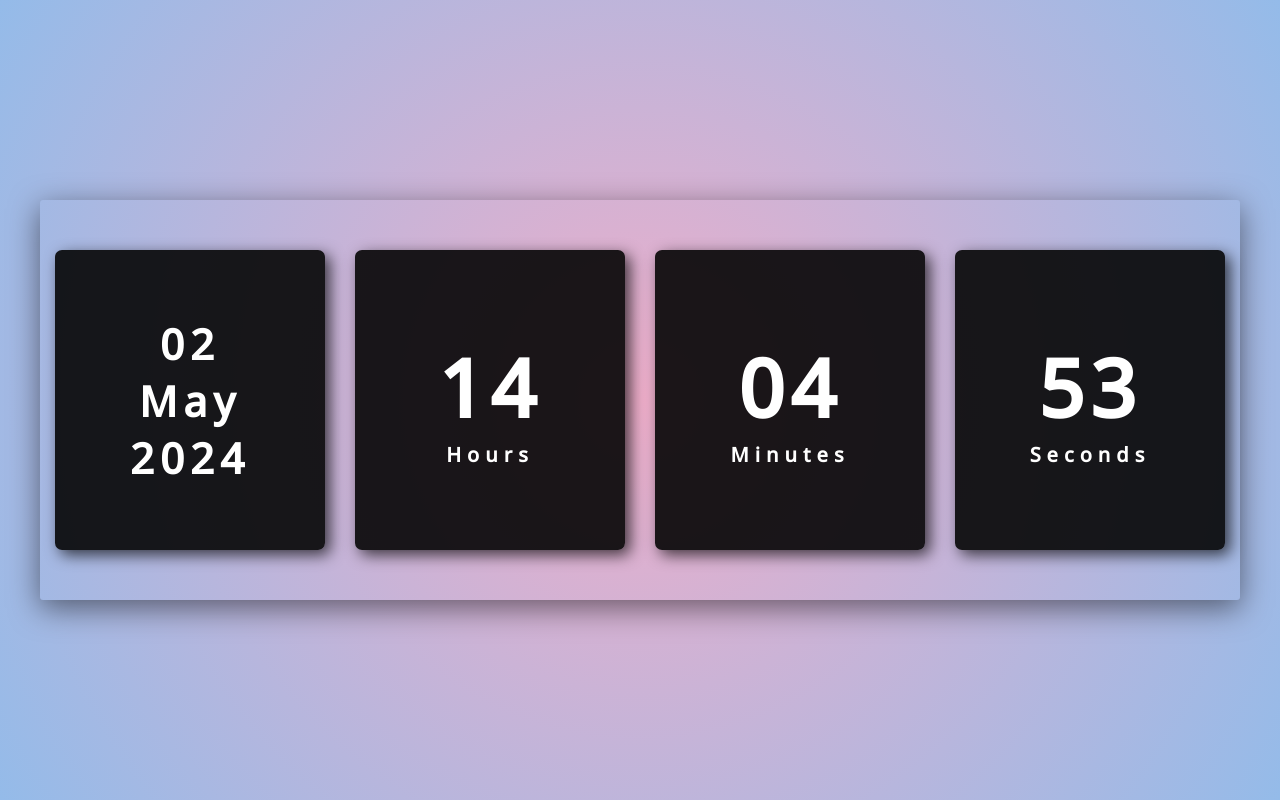
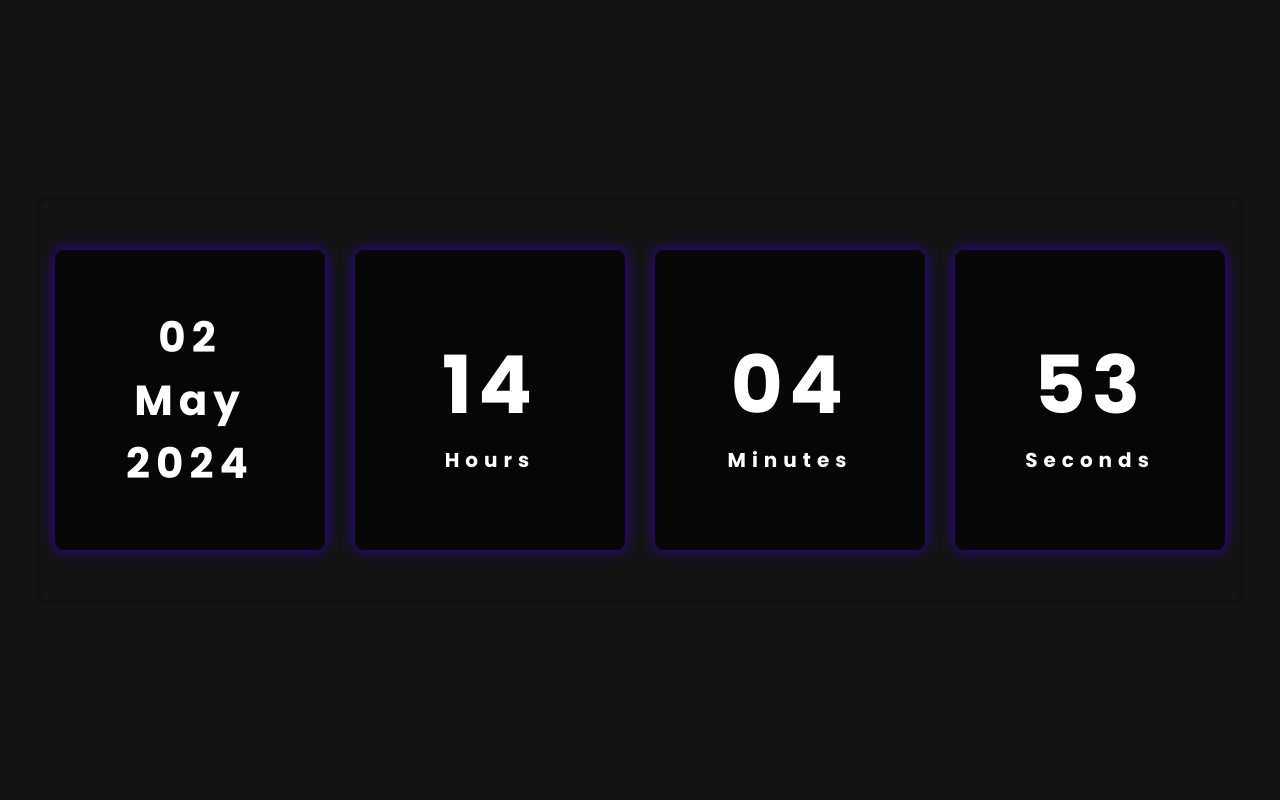
Before and after one commit to camiwr/Relogio_Digital, a plain HTML site: page index.html in a window 1280 px wide. Drawn offline with nearby package versions, Linux system fonts and the light colour scheme.

Commit message:
:lipstick: feat: Mudança nas cores

```diff
--- /dev/null
+++ b/assets/css/style.css
@@ -0,0 +1,70 @@
+@import url('https://fonts.googleapis.com/css2?family=Poppins:ital,wght@0,100;0,200;0,300;0,400;0,500;0,600;0,700;0,800;0,900;1,100;1,200;1,300;1,400;1,500;1,600;1,700;1,800;1,900&display=swap');
+
+* {
+    margin: 0;
+    padding: 0;
+    font-family: 'Poppins', sans-serif;
+}
+
+body {
+    height: 100vh;
+    display: flex;
+    justify-content: center;
+    align-items: center;
+    background: rgb(20, 20, 20);
+    /* background: radial-gradient(circle, rgb(233, 174, 238) 0%, rgba(148, 187, 233, 1) 100%); */
+}
+
+.clock {
+    display: flex;
+    align-items: center;
+    justify-content: space-around;
+    height: 400px;
+    width: 1200px;
+    background: transparent;
+    border-radius: 8px;
+    box-shadow: 0px 0px 10px rgba(0, 0, 0, .5);
+}
+
+/* alternar as cores da borda do relegio */
+@keyframes colorCycle {
+    0% { box-shadow: 0 0 15px red; }
+    14% { box-shadow: 0 0 15px orange; }
+    28% { box-shadow: 0 0 15px yellow; }
+    42% { box-shadow: 0 0 15px green; }
+    57% { box-shadow: 0 0 15px blue; }
+    71% { box-shadow: 0 0 15px indigo; }
+    85% { box-shadow: 0 0 15px violet; }
+    100% { box-shadow: 0 0 15px red; }
+}
+
+.clock div {
+    height: 300px;
+    width: 270px;
+    display: flex;
+    flex-direction: column;
+
+    align-items: center;
+    justify-content: center;
+    color: #fff;
+    background: rgba(5, 5, 5, .9);
+    animation: colorCycle 8s infinite;
+    border-radius: 9px;
+    letter-spacing: 6px;
+}
+
+.clock span {
+    font-weight: bolder;
+    font-size: 80px;
+}
+
+.clock span.time {
+    font-size: 20px;
+}
+
+#months,
+#day,
+#year {
+    font-size: 42px;
+    flex-direction: row-reverse;
+}
--- a/index.html
+++ b/index.html
@@ -3,7 +3,7 @@
 <head>
     <meta charset="UTF-8">
     <meta name="viewport" content="width=device-width, initial-scale=1.0">
-    <link rel="stylesheet" href="style.css">
+    <link rel="stylesheet" href="assets/css/style.css">
     <title>Relógio Digital</title>
 </head>
 <body>
@@ -34,6 +34,6 @@
 
     </div>
 
-    <script src="script.js"></script>
+    <script src="assets/js/script.js"></script>
 </body>
 </html>
--- a/style.css
+++ /dev/null
@@ -1,56 +0,0 @@
-@import url('https://fonts.googleapis.com/css2?family=Open+Sans:wght@300;400;500&display=swap');
-
-* {
-    margin: 0;
-    padding: 0;
-    /* nenhuma margem e padding*/
-    font-family: 'Open Sans', sans-serif;
-}
-
-body {
-    height: 100vh;
-    display: flex;
-    justify-content: center;
-    align-items: center;
-    background: rgb(238,174,202);
-    background: radial-gradient(circle, rgba(238,174,202,1) 0%, rgba(148,187,233,1) 100%);
-}
-
-.clock {
-    display: flex; /*elementos lado a lado*/
-    align-items: center; /*centralizar elementos */
-    justify-content: space-around;
-    height: 400px;
-    width: 1200px;
-    background: transparent;
-    border-radius: 3px;
-    box-shadow: 0px 8px 30px rgba(0, 0, 0, .5);
-}
-
-.clock div {
-    height: 300px;
-    width: 270px;
-    display: flex;
-    flex-direction: column; /* elementos posiçao - coluna*/
-    align-items: center;
-    justify-content: center;
-    color: #fff;
-    background: rgba(5, 5, 5, .9);
-    box-shadow: 5px 5px 15px rgba(0, 0, 0, .7);
-    border-radius: 7px;
-    letter-spacing: 6px;
-}
-
-.clock span {
-    font-weight: bolder;
-    font-size: 80px;
-}
-
-.clock span.time {
-    font-size: 20px;
-}
-
-#months, #day, #year {
-    font-size: 42px;
-    flex-direction: row-reverse;
-}
```
Also changed, not shown: assets/js/script.js (renamed from script.js).
